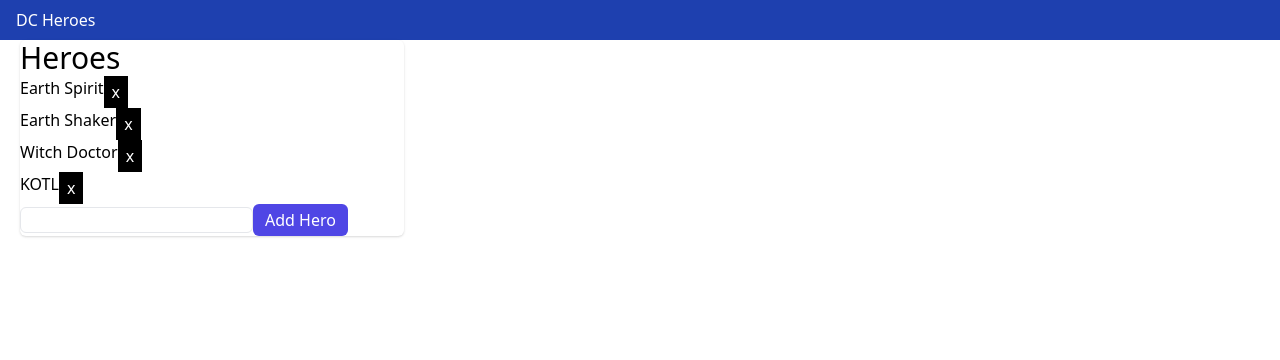
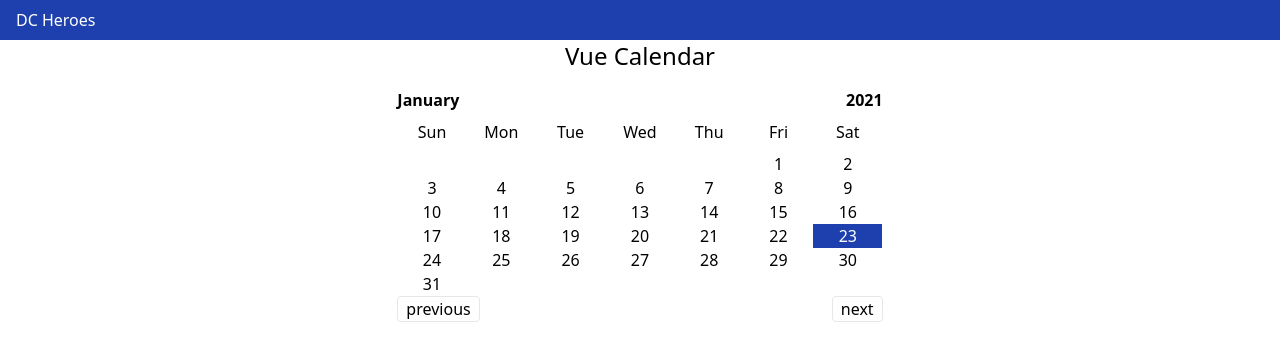
Before and after one commit to k40L1n/vue-full, a Vue app: page / in a window 1280 px wide. Shown: the top 360 px of the page. Built offline with nearby package versions, Linux system fonts and the light colour scheme.

Commit message:
calendar app added

```diff
--- a/package.json
+++ b/package.json
@@ -12,7 +12,8 @@
     "core-js": "^3.6.5",
     "postcss": "^7.0.35",
     "tailwindcss": "npm:@tailwindcss/postcss7-compat@^2.0.2",
-    "vue": "^3.0.0"
+    "vue": "^3.0.0",
+    "vue-router": "^4.0.3"
   },
   "devDependencies": {
     "@vue/cli-plugin-babel": "~4.5.0",
--- a/src/App.vue
+++ b/src/App.vue
@@ -1,16 +1,20 @@
 <template>
   <AppHeader />
-  <Heroes />
+  <div class="w-full flex">
+  <Calendar />
+  </div>
 </template>
 
 <script>
 import AppHeader from "./components/AppHeader";
-import Heroes from "./components/Heroes";
+// import Heroes from "./components/Heroes";
+
+import Calendar from "./components/Calendar";
 
 export default {
   components: {
     AppHeader,
-    Heroes,
+    Calendar
   },
 };
 </script>
--- /dev/null
+++ b/src/components/Calendar.vue
@@ -0,0 +1,75 @@
+<template>
+
+  <div class="m-auto">
+    <h1 class="text-2xl mb-4 text-center">Vue Calendar</h1>
+    <section class="flex justify-between">
+      <h2 class="font-bold">{{ currentMonthName }}</h2>
+      <h2 class="font-bold"> {{ currentYear }}</h2>
+    </section>
+    <section class="flex my-2">
+      <p class="text-center" style="width:14.28%" v-for="day in days" :key="day">{{ day }}</p>
+    </section>
+    <section class="flex flex-wrap">
+      <p class="text-center" style="width:14.28%" v-for="num in startDay()" :key="num"></p>
+      <p class="text-center" style="width:14.28%" v-for="num in daysInMonth()" :key="num" :class="currentDateClass(num)">{{num}}</p>
+    </section>
+    <section class="flex justify-between">
+      <button class="px-2 border rounded" @click="previous">previous</button>
+      <button class="px-2 border rounded" @click="next">next</button>
+    </section>
+  </div>
+</template>
+
+<script>
+export default {
+ data(){
+   return {
+    //  currentDate: new Date().getDate().toLocaleString("en-US", {timeZone: "Asia/Kolkata"}),
+     currentDate: new Date().getUTCDate(),
+     currentMonth: new Date().getMonth(),
+     currentYear: new Date().getFullYear(),
+     days: ['Sun', 'Mon', 'Tue', 'Wed', 'Thu', 'Fri', 'Sat']
+   }
+ },
+    methods: {
+      daysInMonth(){
+        return new Date(this.currentYear, this.currentMonth, 0).getDate();
+      },
+      startDay(){
+        return new Date(this.currentYear, this.currentMonth, 1).getDay();
+      },
+      previous(){
+        if(this.currentMonth === 0) {
+          this.currentMonth = 11;
+          this.currentYear--;
+        }
+        else{
+        this.currentMonth--;
+        }
+      },
+      next(){
+        if(this.currentMonth === 11){
+        this.currentMonth = 0;
+        this.currentYear++;
+      } else {
+        this.currentMonth++;
+      }
+    },
+    currentDateClass(num){
+      const calenderFullDate = new Date(this.currentYear,this.currentMonth,num).toDateString();
+      const currentFullDate = new Date().toDateString();
+      return calenderFullDate === currentFullDate ? 'bg-blue-800 text-white' : '';
+    }
+   },
+
+   computed: {
+     currentMonthName() {
+       return new Date(this.currentYear,this.currentMonth).toLocaleString('default',{month: 'long'});
+     }
+   }
+}
+</script>
+
+<style>
+
+</style>
```
Also changed, not shown: 2 other files (tests, documents, lock files or other folders).
